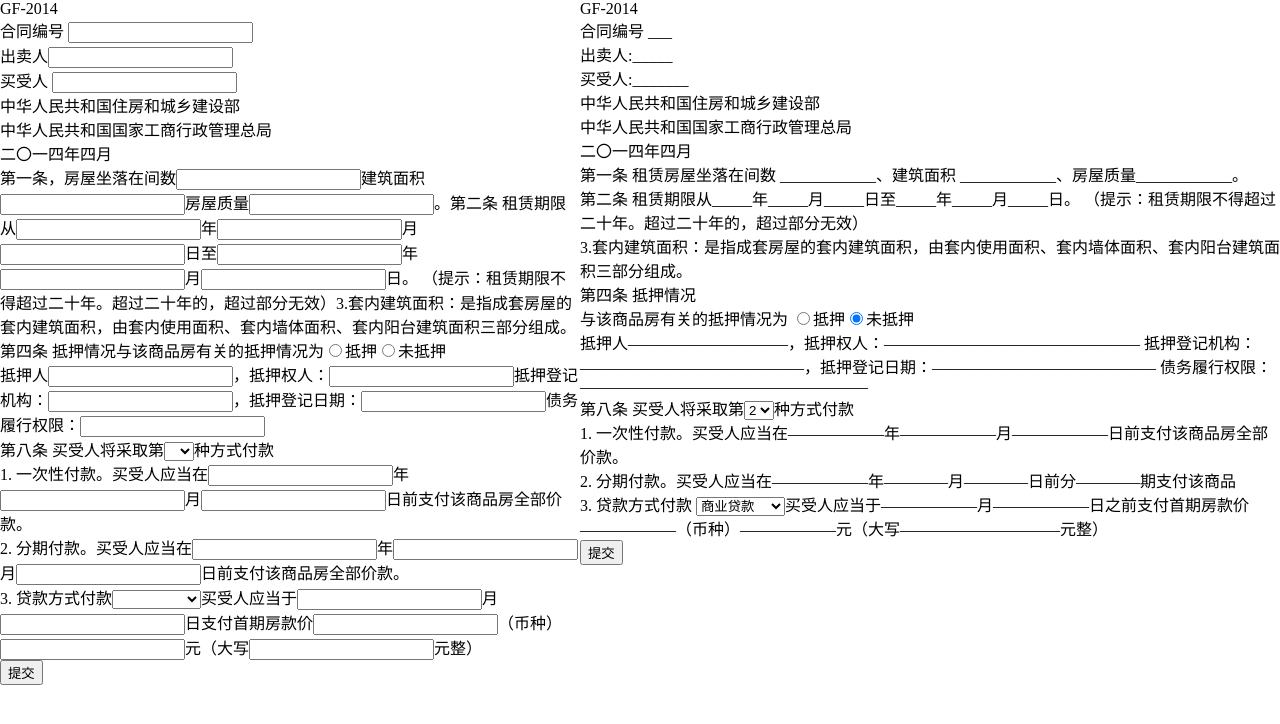
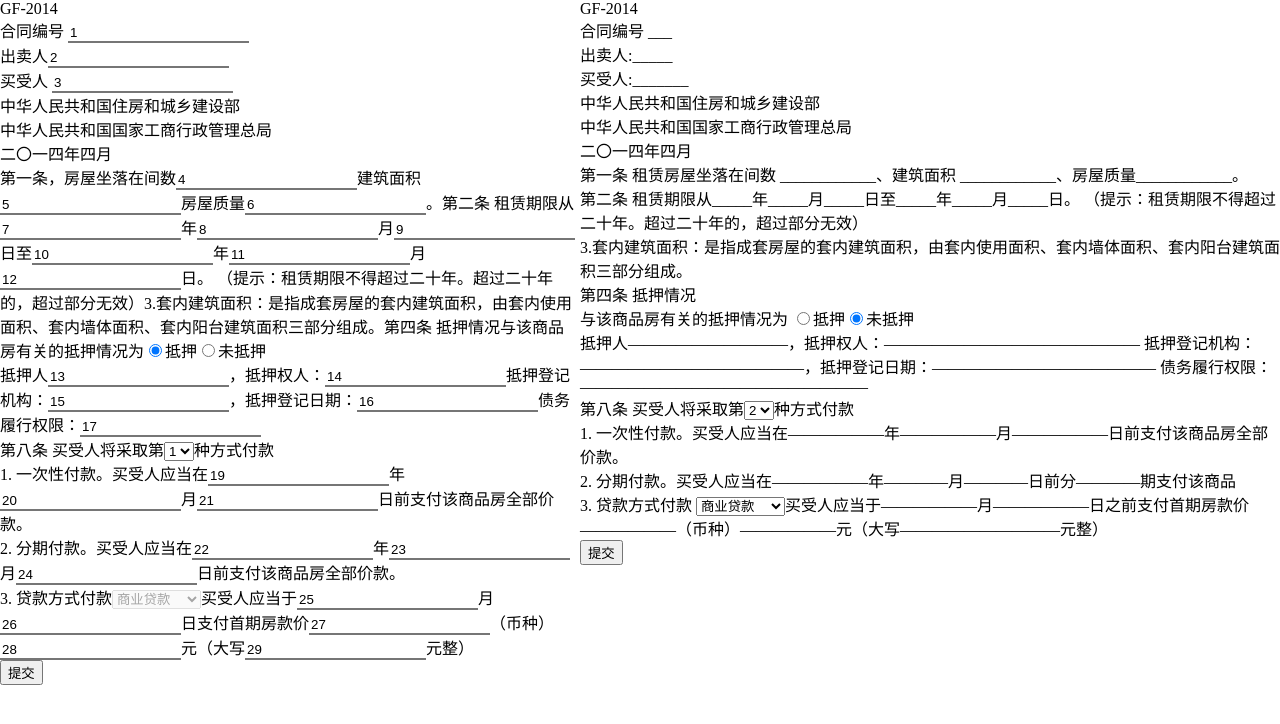
Before and after one commit to Hgwxxdd/watermark-generate, a Vue app: page / in a window 1280 px wide. Shown: the top 724 px of the page. Built offline with nearby package versions, Linux system fonts and the light colour scheme.

Commit message:
feat: add default value and reponse

```diff
--- a/src/components/Radio.vue
+++ b/src/components/Radio.vue
@@ -4,7 +4,7 @@
       type="radio"
       :value="option.value"
       v-model="selectedValue"
-      :disabled="disabled"
+      :disabled="props.disabled"
       :id="option.value"
       @change="handleChange"
     />
@@ -13,7 +13,7 @@
 </template>
 
 <script setup>
-import { ref, watch, onMounted, defineProps } from 'vue'
+import { ref, watch, defineProps, defineEmits } from 'vue'
 
 const emit = defineEmits(['change'])
 
@@ -35,23 +35,18 @@
   }
 })
 
+const selectedValue = ref('')
+
 const handleChange = (event) => {
   const selectedOption = props.options.find((option) => option.value === event.target.value)
   emit('change', Object.assign({}, selectedOption, { name: props.name }))
 }
 
-const selectedValue = ref(props.defaultValue)
-
 watch(
   () => props.defaultValue,
   (newValue) => {
     selectedValue.value = newValue
-  }
+  },
+  { immediate: true }
 )
-
-onMounted(() => {
-  if (props.defaultValue) {
-    selectedValue.value = props.defaultValue
-  }
-})
 </script>
--- a/src/components/Ren.tsx
+++ b/src/components/Ren.tsx
@@ -1,15 +1,15 @@
 import { defineComponent, reactive, computed, watch, watchEffect, onMounted } from 'vue'
 import Select from './Select.vue'
 import Radio from './Radio.vue'
-// 如何实时收集内部组件的数据
-// 如何对组件的数据进行校验
-// 如何更新组件数据  // 调用 api
-
-// a ? 直接创建一个 reactive 大对象
+import Input from './input.vue'
 
 export default defineComponent({
   setup() {
     // TODO 根据 json 生成一个文件
+
+    onMounted(() => {
+      getData()
+    })
 
     const form = reactive({
       contractNumber: '',
@@ -52,44 +52,7 @@
       diya: ''
     })
 
-    // TODO 用一个算法筛选黑名单出来
-    const blackList = []
-
-    function text(value, str = 'span') {
-      if (str === 'block') {
-        return <div>{value}</div>
-      }
-      return <str>{value}</str>
-    }
-
-    function input(name, display) {
-      const handleInput = (event) => {
-        console.log(form)
-        form[name] = event.target.value
-      }
-
-      if (display === 'block') {
-        return (
-          <input
-            style={{ display: 'block' }}
-            type="text"
-            value={form[name]}
-            onInput={handleInput}
-          />
-        )
-      }
-      return <input type="text" value={form[name]} onInput={handleInput} />
-    }
-
-    function select(item) {
-      return <Select name={item.name} options={item.options} {...item.on} />
-    }
-
-    function radio(item) {
-      return <Radio name={item.name} options={item.options} {...item.on}></Radio>
-    }
-
-    let tree = reactive([
+    const tree = reactive([
       {
         componentName: 'block',
         visible: true,
@@ -267,7 +230,7 @@
       },
       {
         componentName: 'radio',
-        readonly: true,
+        disabled: false,
         visible: true,
         name: 'diya',
         options: [
@@ -298,9 +261,8 @@
         ],
         on: {
           onChange: (options) => {
-            console.log(options)
             form[options.name] = options.value
-            console.log(form)
+
             // 通知订阅
             handleSubscribe(options.emits)
           }
@@ -363,7 +325,7 @@
           },
           {
             componentName: 'select',
-            readonly: true,
+            disabled: false,
             visible: false,
             name: 'buyerPaymentMethod',
             options: [
@@ -406,9 +368,8 @@
             ],
             on: {
               onChange: (options) => {
-                console.log(options)
                 form[options.name] = options.value
-                console.log(form)
+
                 // 通知订阅
                 handleSubscribe(options.emits)
               }
@@ -496,6 +457,8 @@
       },
       {
         componentName: 'select',
+        disabled: true,
+        visible: false,
         name: 'loanMethods',
         options: [
           {
@@ -509,11 +472,7 @@
         ],
         on: {
           onChange: (options) => {
-            console.log(options)
             form[options.name] = options.value
-            console.log(form)
-            // 通知订阅
-            // setdata([], options)
           }
         }
       },
@@ -523,7 +482,8 @@
       },
       {
         componentName: 'input',
-        name: 'buyerMonth'
+        name: 'buyerMonth',
+        disabled: false
       },
       {
         componentName: 'text',
@@ -531,7 +491,8 @@
       },
       {
         componentName: 'input',
-        name: 'buyerDay'
+        name: 'buyerDay',
+        disabled: false
       },
       {
         componentName: 'text',
@@ -539,7 +500,8 @@
       },
       {
         componentName: 'input',
-        name: 'currency'
+        name: 'currency',
+        disabled: false
       },
       {
         componentName: 'text',
@@ -547,7 +509,8 @@
       },
       {
         componentName: 'input',
-        name: 'payment'
+        name: 'payment',
+        disabled: false
       },
       {
         componentName: 'text',
@@ -555,7 +518,8 @@
       },
       {
         componentName: 'input',
-        name: 'capitalizeMoney'
+        name: 'capitalizeMoney',
+        disabled: false
       },
       {
         componentName: 'text',
@@ -563,8 +527,115 @@
       }
     ])
 
+    // TODO 用一个算法筛选黑名单出来
+    const blackList = []
+
+    function mockData() {
+      return new Promise((resolve, reject) => {
+        setTimeout(() => {
+          resolve({
+            contractNumber: '1',
+            sellers: '2',
+            buyers: '3',
+            roomNumber: '4',
+            area: '5',
+            houseQuality: '6',
+            rentFromYear: '7',
+            rentFromMonth: '8',
+            rentFromDay: '9',
+            rentToYear: '10',
+            rentToMonth: '11',
+            rentToDay: '12',
+            // 抵押人
+            mortgagor: '13',
+            // 抵押权人
+            mortgagee: '14',
+            // 抵押登记机构
+            mortgageRegistrationAgency: '15',
+            // 抵押登记日期
+            mortgageDate: '16',
+            // 债务履行权限
+            debtPerformanceAuthority: '17',
+            // 买受人付款
+            buyerPaymentMethod: '1',
+            oneTimePaymentYear: '19',
+            oneTimePaymentMonth: '20',
+            oneTimePaymentDay: '21',
+            instalmentYear: '22',
+            instalmentMonth: '23',
+            instalmentDay: '24',
+            buyerMonth: '25',
+            buyerDay: '26',
+            currency: '27',
+            payment: '28',
+            capitalizeMoney: '29',
+            // 贷款方式
+            loanMethods: '2',
+            diya: '1'
+          })
+        }, 2000)
+      })
+    }
+
+    function getData() {
+      mockData().then((response) => {
+        Object.keys(response).forEach((key) => {
+          let obj = findPropertyByName('name', key)
+          if (obj) {
+            obj.defaultValue = response[key]
+          }
+        })
+      })
+    }
+
+    function text(value, str = 'span') {
+      if (str === 'block') {
+        return <div>{value}</div>
+      }
+      return <str>{value}</str>
+    }
+
+    function handleInput(obj) {
+      const { name, value } = obj
+      form[name] = value
+    }
+
+    function input(item) {
+      return (
+        <Input
+          name={item.name}
+          defaultValue={item.defaultValue}
+          disabled={item.disabled}
+          onInput={handleInput}
+        />
+      )
+    }
+
+    function select(item) {
+      return (
+        <Select
+          name={item.name}
+          defaultValue={item.defaultValue}
+          options={item.options}
+          {...item.on}
+          disabled={item.disabled}
+        />
+      )
+    }
+
+    function radio(item) {
+      return (
+        <Radio
+          name={item.name}
+          defaultValue={item.defaultValue}
+          options={item.options}
+          {...item.on}
+          disabled={item.disabled}
+        />
+      )
+    }
+
     function handleSubscribe(emits) {
-      console.log(emits)
       emits.forEach((item) => {
         // 找到对应的属性然后更改
         let obj = findPropertyByName(item.uniqueName, item.uniqueValue)
@@ -576,18 +647,15 @@
           }
         }
       })
-      console.log(tree)
     }
     // 找到属性然后改掉
     function setNewValue(obj, property, value) {
-      console.log(obj, property, value)
       obj[property] = value
     }
     function findPropertyByName(uniqueName, uniqueValue) {
       // 声明一个内部递归函数，用于执行深度优先搜索
       function dfs(arr) {
         for (const obj of arr) {
-          console.log(obj[uniqueName], uniqueValue)
           if (obj[uniqueName] === uniqueValue) {
             return obj // 找到目标对象，返回结果
           }
@@ -613,13 +681,12 @@
             if (item.componentName === 'text') {
               return text(item.content, item.display)
             } else if (item.componentName === 'input') {
-              return input(item.name, item.display)
+              return input(item)
             } else if (item.componentName === 'radio') {
               return radio(item)
             } else if (item.componentName === 'select') {
               return select(item)
             }
-
             return null
           })}
         </div>
@@ -642,10 +709,7 @@
     //   }
     // }
 
-    function handleSubmit() {
-      // console.log(tree)
-      console.log(form)
-    }
+    function handleSubmit() {}
 
     return () => (
       <div>
@@ -654,7 +718,7 @@
             if (item.componentName === 'text') {
               return text(item.content, item.display)
             } else if (item.componentName === 'input') {
-              return input(item.name, item.display)
+              return input(item)
             } else if (item.componentName === 'radio') {
               return radio(item)
             } else if (item.componentName === 'select') {
--- a/src/components/Select.vue
+++ b/src/components/Select.vue
@@ -7,7 +7,7 @@
 </template>
 
 <script setup>
-import { ref, watch, onMounted } from 'vue'
+import { ref, watch } from 'vue'
 
 const props = defineProps({
   defaultValue: {
@@ -39,15 +39,9 @@
 // // 监听 defaultValue 的变化，以更新选中的值
 watch(
   () => props.defaultValue,
-  (newVal) => {
-    // selectedValue.value = newVal
-  }
+  (newValue) => {
+    selectedValue.value = newValue
+  },
+  { immediate: true }
 )
-
-// 组件挂载时，如果 defaultValue 有值，则设置为选中的值
-onMounted(() => {
-  if (props.defaultValue) {
-    selectedValue.value = props.defaultValue
-  }
-})
 </script>
--- a/src/components/input.vue
+++ b/src/components/input.vue
@@ -1,24 +1,38 @@
 <template>
-  <input type="text" :style="style" />
+  <input type="text" :disabled="props.disabled" @input="handleInput" v-model="text" />
 </template>
 
-<script setup lang="ts">
-import { defineProps, withDefaults, computed } from 'vue'
+<script setup>
+import { ref, defineEmits, watch } from 'vue'
+const emit = defineEmits(['input'])
 
-interface Props {
-  width: string | number
-  value: string | number
+const text = ref('')
+
+const props = defineProps({
+  defaultValue: {
+    type: String,
+    default: ''
+  },
+  disabled: {
+    type: Boolean,
+    default: false
+  },
+  name: {
+    type: String
+  }
+})
+
+const handleInput = () => {
+  emit('input', { name: props.name, value: text.value })
 }
 
-const props = withDefaults(defineProps<Props>(), {
-  width: '100px'
-})
-
-const style = computed(() => {
-  return {
-    width: `${props.width}px`
-  }
-})
+watch(
+  () => props.defaultValue,
+  (newValue) => {
+    text.value = newValue
+  },
+  { immediate: true }
+)
 </script>
 
 <style scoped>
```
